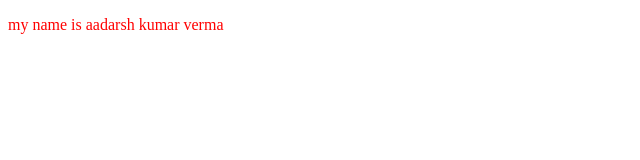
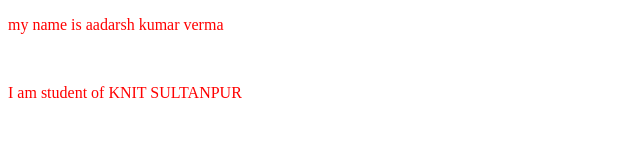
Before and after one commit to aadarsh1802/localfile, a plain HTML site: page index.html in a window 1280 px wide. Shown: the whole page, without its empty margins (0-640 px from the left). Drawn offline with Linux system fonts and the light colour scheme.

Commit message:
add new feaure

```diff
--- a/index.html
+++ b/index.html
@@ -10,5 +10,7 @@
 </head>
 <body>
     <p>my name is aadarsh kumar verma</p>
+    <br>
+    <p>I am student of KNIT SULTANPUR</p>
 </body>
 </html>
```
